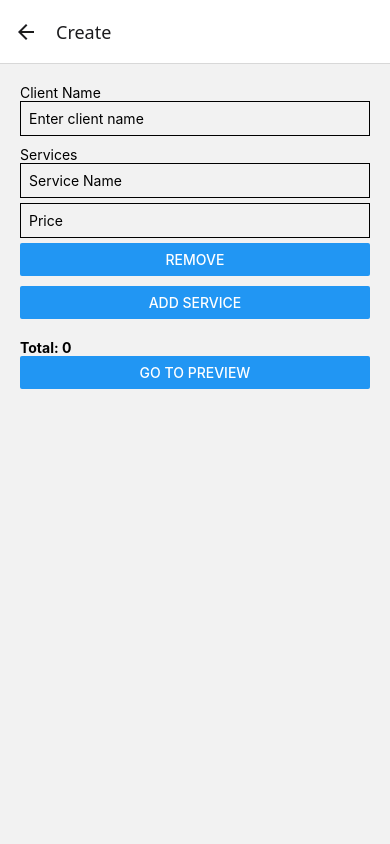
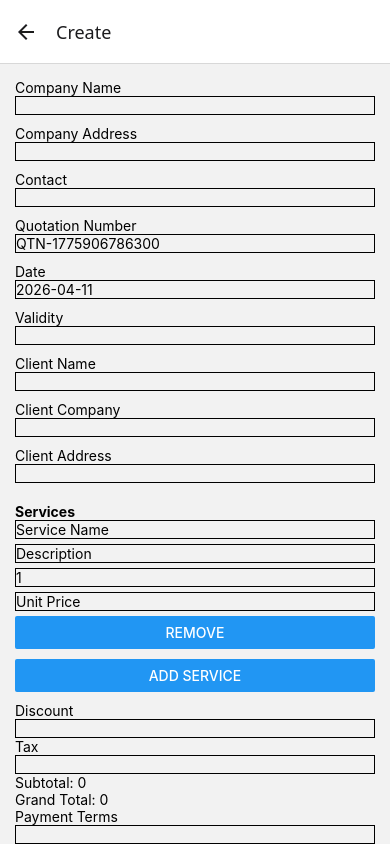
Before and after one commit to kibria-khandaker/invoice_quotation_generator, a React Native app: screen /Create in a window 390 px wide. Built offline with nearby package versions, Linux system fonts and the light colour scheme.

Commit message:
now ready Basic all field making PDF

```diff
--- a/src/screens/CreateQuotationScreen.js
+++ b/src/screens/CreateQuotationScreen.js
@@ -1,98 +1,186 @@
 // src/screens/CreateQuotationScreen.js:
 
-import { View, Text, TextInput, Button, FlatList } from 'react-native';
+
+import { View, Text, TextInput, Button, ScrollView } from 'react-native';
 import { useState } from 'react';
+import { SafeAreaView } from 'react-native-safe-area-context';
 
 export default function CreateQuotationScreen({ navigation }) {
+
+  // --- STATES ---
+  const [companyName, setCompanyName] = useState('');
+  const [companyAddress, setCompanyAddress] = useState('');
+  const [companyContact, setCompanyContact] = useState('');
+
+  const [quotationNumber, setQuotationNumber] = useState(`QTN-${Date.now()}`);
+  const [date, setDate] = useState(new Date().toISOString().split('T')[0]);
+  const [validity, setValidity] = useState('');
+
   const [clientName, setClientName] = useState('');
+  const [clientCompany, setClientCompany] = useState('');
+  const [clientAddress, setClientAddress] = useState('');
+
   const [services, setServices] = useState([
-    { id: '1', name: '', price: '' }
+    { id: '1', name: '', description: '', quantity: '1', unitPrice: '' }
   ]);
 
-  // Add new service
+  const [discount, setDiscount] = useState('');
+  const [tax, setTax] = useState('');
+
+  const [paymentTerms, setPaymentTerms] = useState('');
+  const [paymentMethod, setPaymentMethod] = useState('');
+
+  const [signature, setSignature] = useState('');
+  const [notes, setNotes] = useState('');
+
+  // --- FUNCTIONS ---
   const addService = () => {
-    setServices([
-      ...services,
-      { id: Date.now().toString(), name: '', price: '' }
-    ]);
+    setServices([...services, {
+      id: Date.now().toString(),
+      name: '',
+      description: '',
+      quantity: '1',
+      unitPrice: ''
+    }]);
   };
 
-  // Update service
   const updateService = (id, field, value) => {
-    const updated = services.map((item) =>
+    setServices(services.map(item =>
       item.id === id ? { ...item, [field]: value } : item
-    );
-    setServices(updated);
+    ));
   };
 
-  // Remove service
   const removeService = (id) => {
-    const filtered = services.filter((item) => item.id !== id);
-    setServices(filtered);
+    setServices(services.filter(item => item.id !== id));
   };
 
-  // Calculate total
-  const total = services.reduce((sum, item) => {
-    return sum + (parseFloat(item.price) || 0);
+  const subtotal = services.reduce((sum, item) => {
+    return sum + ((parseFloat(item.quantity) || 0) * (parseFloat(item.unitPrice) || 0));
   }, 0);
 
+  const discountValue = parseFloat(discount) || 0;
+  const taxValue = parseFloat(tax) || 0;
+
+  const grandTotal = subtotal - discountValue + taxValue;
+
   return (
-    <View style={{ padding: 20 }}>
+    <SafeAreaView style={{ flex: 1 }}>
+
+    <ScrollView
+      style={{ padding: 15}}
+      contentContainerStyle={{ paddingBottom: 40,
+  flexGrow: 1 }}
+      keyboardShouldPersistTaps="handled"
+    >
+
+      {/* COMPANY */}
+      <Text>Company Name</Text>
+      <TextInput value={companyName} onChangeText={setCompanyName} style={{ borderWidth: 1, marginBottom: 10 }} />
+
+      <Text>Company Address</Text>
+      <TextInput value={companyAddress} onChangeText={setCompanyAddress} style={{ borderWidth: 1, marginBottom: 10 }} />
+
+      <Text>Contact</Text>
+      <TextInput value={companyContact} onChangeText={setCompanyContact} style={{ borderWidth: 1, marginBottom: 10 }} />
+
+      {/* QUOTATION */}
+      <Text>Quotation Number</Text>
+      <TextInput value={quotationNumber} onChangeText={setQuotationNumber} style={{ borderWidth: 1, marginBottom: 10 }} />
+
+      <Text>Date</Text>
+      <TextInput value={date} onChangeText={setDate} style={{ borderWidth: 1, marginBottom: 10 }} />
+
+      <Text>Validity</Text>
+      <TextInput value={validity} onChangeText={setValidity} style={{ borderWidth: 1, marginBottom: 10 }} />
+
+      {/* CLIENT */}
       <Text>Client Name</Text>
-      <TextInput
-        placeholder="Enter client name"
-        value={clientName}
-        onChangeText={setClientName}
-        style={{ borderWidth: 1, marginBottom: 10, padding: 8 }}
-      />
+      <TextInput value={clientName} onChangeText={setClientName} style={{ borderWidth: 1, marginBottom: 10 }} />
 
-      <Text>Services</Text>
+      <Text>Client Company</Text>
+      <TextInput value={clientCompany} onChangeText={setClientCompany} style={{ borderWidth: 1, marginBottom: 10 }} />
 
-      <FlatList
-        data={services}
-        keyExtractor={(item) => item.id}
-        renderItem={({ item }) => (
-          <View style={{ marginBottom: 10 }}>
-            <TextInput
-              placeholder="Service Name"
-              value={item.name}
-              onChangeText={(text) =>
-                updateService(item.id, 'name', text)
-              }
-              style={{ borderWidth: 1, marginBottom: 5, padding: 8 }}
-            />
+      <Text>Client Address</Text>
+      <TextInput value={clientAddress} onChangeText={setClientAddress} style={{ borderWidth: 1, marginBottom: 10 }} />
 
-            <TextInput
-              placeholder="Price"
-              keyboardType="numeric"
-              value={item.price}
-              onChangeText={(text) =>
-                updateService(item.id, 'price', text)
-              }
-              style={{ borderWidth: 1, marginBottom: 5, padding: 8 }}
-            />
+      {/* SERVICES */}
+      <Text style={{ marginTop: 10, fontWeight: 'bold' }}>Services</Text>
 
-            <Button title="Remove" onPress={() => removeService(item.id)} />
-          </View>
-        )}
-      />
+      {services.map((item) => (
+        <View key={item.id} style={{ marginBottom: 10 }}>
+          <TextInput placeholder="Service Name" value={item.name}
+            onChangeText={(text) => updateService(item.id, 'name', text)}
+            style={{ borderWidth: 1, marginBottom: 5 }} />
+
+          <TextInput placeholder="Description" value={item.description}
+            onChangeText={(text) => updateService(item.id, 'description', text)}
+            style={{ borderWidth: 1, marginBottom: 5 }} />
+
+          <TextInput placeholder="Quantity" keyboardType="numeric" value={item.quantity}
+            onChangeText={(text) => updateService(item.id, 'quantity', text)}
+            style={{ borderWidth: 1, marginBottom: 5 }} />
+
+          <TextInput placeholder="Unit Price" keyboardType="numeric" value={item.unitPrice}
+            onChangeText={(text) => updateService(item.id, 'unitPrice', text)}
+            style={{ borderWidth: 1, marginBottom: 5 }} />
+
+          <Button title="Remove" onPress={() => removeService(item.id)} />
+        </View>
+      ))}
 
       <Button title="Add Service" onPress={addService} />
 
-      <Text style={{ marginTop: 20, fontWeight: 'bold' }}>
-        Total: {total}
-      </Text>
+      {/* PRICING */}
+      <Text style={{ marginTop: 10 }}>Discount</Text>
+      <TextInput value={discount} onChangeText={setDiscount} keyboardType="numeric" style={{ borderWidth: 1 }} />
+
+      <Text>Tax</Text>
+      <TextInput value={tax} onChangeText={setTax} keyboardType="numeric" style={{ borderWidth: 1 }} />
+
+      <Text>Subtotal: {subtotal}</Text>
+      <Text>Grand Total: {grandTotal}</Text>
+
+      {/* PAYMENT */}
+      <Text>Payment Terms</Text>
+      <TextInput value={paymentTerms} onChangeText={setPaymentTerms} style={{ borderWidth: 1 }} />
+
+      <Text>Payment Method</Text>
+      <TextInput value={paymentMethod} onChangeText={setPaymentMethod} style={{ borderWidth: 1 }} />
+
+      {/* OTHERS */}
+      <Text>Signature</Text>
+      <TextInput value={signature} onChangeText={setSignature} style={{ borderWidth: 1 }} />
+
+      <Text>Notes</Text>
+      <TextInput value={notes} onChangeText={setNotes} style={{ borderWidth: 1 }} />
 
       <Button
         title="Go to Preview"
         onPress={() =>
           navigation.navigate('Preview', {
+            companyName,
+            companyAddress,
+            companyContact,
+            quotationNumber,
+            date,
+            validity,
             clientName,
+            clientCompany,
+            clientAddress,
             services,
-            total
+            subtotal,
+            discount: discountValue,
+            tax: taxValue,
+            grandTotal,
+            paymentTerms,
+            paymentMethod,
+            signature,
+            notes
           })
         }
       />
-    </View>
+
+    </ScrollView>
+    </SafeAreaView>
   );
 }
--- a/src/screens/PreviewScreen.js
+++ b/src/screens/PreviewScreen.js
@@ -1,52 +1,92 @@
 // src/screens/PreviewScreen.js:
 
-import { View, Text, Button } from 'react-native';
+import { View, Text, Button, ScrollView } from 'react-native';
 import { generatePDF } from '../services/pdfService';
 import * as Sharing from 'expo-sharing';
+import { SafeAreaView } from 'react-native-safe-area-context';
 
 export default function PreviewScreen({ route }) {
-  const { clientName, services, total } = route.params;
 
-  // 🔥 IMPORTANT: Correct data mapping
-  const quotationData = {
-    clientName,
-    items: services,
-    total,
-  };
-
+  const data = route.params;
 
   const handleGeneratePDF = async () => {
     try {
-    const uri = await generatePDF(quotationData);
+      const uri = await generatePDF(data);
 
-    // 🔥 Share PDF
       if (await Sharing.isAvailableAsync()) {
         await Sharing.shareAsync(uri);
-    } else {
-      alert('Sharing not available on this device');
       }
 
     } catch (error) {
-    console.log(error);
       alert('Error generating PDF');
     }
   };
 
   return (
-    <View style={{ padding: 20 }}>
-      <Text>Client: {clientName}</Text>
+  <SafeAreaView style={{ flex: 1 }}>
+    <ScrollView
+      style={{ padding: 20 }}
+      contentContainerStyle={{ paddingBottom: 50,
+  flexGrow: 1 }}
+    >
 
-      {services.map((item) => (
-        <Text key={item.id}>
-          {item.name} - {item.price}
+      {/* COMPANY */}
+      <Text style={{ fontWeight: 'bold', fontSize: 18 }}>{data.companyName}</Text>
+      <Text>{data.companyAddress}</Text>
+      <Text>{data.companyContact}</Text>
+
+      {/* TITLE */}
+      <Text style={{ textAlign: 'center', fontSize: 20, marginVertical: 10 }}>
+        QUOTATION
       </Text>
+
+      {/* QUOTATION DETAILS */}
+      <Text>Quotation No: {data.quotationNumber}</Text>
+      <Text>Date: {data.date}</Text>
+      <Text>Validity: {data.validity}</Text>
+
+      {/* CLIENT */}
+      <Text style={{ marginTop: 10, fontWeight: 'bold' }}>Bill To:</Text>
+      <Text>{data.clientName}</Text>
+      <Text>{data.clientCompany}</Text>
+      <Text>{data.clientAddress}</Text>
+
+      {/* SERVICES */}
+      <Text style={{ marginTop: 10, fontWeight: 'bold' }}>Services:</Text>
+
+      {data.services.map((item) => (
+        <View key={item.id} style={{ marginBottom: 5 }}>
+          <Text>{item.name}</Text>
+          <Text>{item.description}</Text>
+          <Text>{item.quantity} x {item.unitPrice}</Text>
+          <Text>Total: {item.quantity * item.unitPrice}</Text>
+        </View>
       ))}
 
-      <Text style={{ marginTop: 10, fontWeight: 'bold' }}>
-        Total: {total}
-      </Text>
+      {/* PRICING */}
+      <Text style={{ marginTop: 10 }}>Subtotal: {data.subtotal}</Text>
+      <Text>Discount: {data.discount}</Text>
+      <Text>Tax: {data.tax}</Text>
+      <Text style={{ fontWeight: 'bold' }}>Total: {data.grandTotal}</Text>
+
+      {/* PAYMENT */}
+      <Text style={{ marginTop: 10, fontWeight: 'bold' }}>Payment Terms</Text>
+      <Text>{data.paymentTerms}</Text>
+
+      <Text style={{ fontWeight: 'bold' }}>Payment Method</Text>
+      <Text>{data.paymentMethod}</Text>
+
+      {/* SIGNATURE */}
+      <Text style={{ marginTop: 10, fontWeight: 'bold' }}>Signature</Text>
+      <Text>{data.signature}</Text>
+
+      {/* NOTES */}
+      <Text style={{ marginTop: 10, fontWeight: 'bold' }}>Notes</Text>
+      <Text>{data.notes}</Text>
 
       <Button title="Generate PDF" onPress={handleGeneratePDF} />
-    </View>
+
+        </ScrollView>
+  </SafeAreaView>
   );
 }
--- a/src/templates/quotationTemplate.js
+++ b/src/templates/quotationTemplate.js
@@ -1,41 +1,69 @@
 // src/templates/quotationTemplate.js:
 
 export const generateQuotationHTML = (data) => {
-  const { clientName, items, total } = data;
 
-  const itemsHTML = items
-    .map(
-      (item, index) => `
+  const itemsHTML = data.services.map((item, index) => {
+    const total = (item.quantity * item.unitPrice);
+    return `
       <tr>
         <td>${index + 1}</td>
         <td>${item.name}</td>
-          <td>${item.price}</td>
+        <td>${item.description}</td>
+        <td>${item.quantity}</td>
+        <td>${item.unitPrice}</td>
+        <td>${total}</td>
       </tr>
-      `
-    )
-    .join('');
+    `;
+  }).join('');
 
   return `
   <html>
     <body style="font-family: Arial; padding: 20px;">
-        <h1 style="text-align: center;">Quotation</h1>
 
-        <p><strong>Client Name:</strong> ${clientName}</p>
+      <h2>${data.companyName}</h2>
+      <p>${data.companyAddress}</p>
+      <p>${data.companyContact}</p>
 
-        <table border="1" cellspacing="0" cellpadding="10" width="100%">
-          <thead>
+      <h1 style="text-align:center;">QUOTATION</h1>
+
+      <p>Quotation No: ${data.quotationNumber}</p>
+      <p>Date: ${data.date}</p>
+      <p>Validity: ${data.validity}</p>
+
+      <h3>Bill To:</h3>
+      <p>${data.clientName}</p>
+      <p>${data.clientCompany}</p>
+      <p>${data.clientAddress}</p>
+
+      <table border="1" width="100%" cellspacing="0" cellpadding="8">
         <tr>
           <th>#</th>
           <th>Service</th>
-              <th>Price</th>
+          <th>Description</th>
+          <th>Qty</th>
+          <th>Unit Price</th>
+          <th>Total</th>
         </tr>
-          </thead>
-          <tbody>
         ${itemsHTML}
-          </tbody>
       </table>
 
-        <h2 style="text-align: right;">Total: ${total}</h2>
+      <h3>Subtotal: ${data.subtotal}</h3>
+      <h3>Discount: ${data.discount}</h3>
+      <h3>Tax: ${data.tax}</h3>
+      <h2>Total: ${data.grandTotal}</h2>
+
+      <h3>Payment Terms</h3>
+      <p>${data.paymentTerms}</p>
+
+      <h3>Payment Method</h3>
+      <p>${data.paymentMethod}</p>
+
+      <h3>Signature</h3>
+      <p>${data.signature}</p>
+
+      <h3>Notes</h3>
+      <p>${data.notes}</p>
+
     </body>
   </html>
   `;
```
Also changed, not shown: src/services/pdfService.js (+3 -10 lines). Lines whose indentation alone changed are shown as unchanged.
